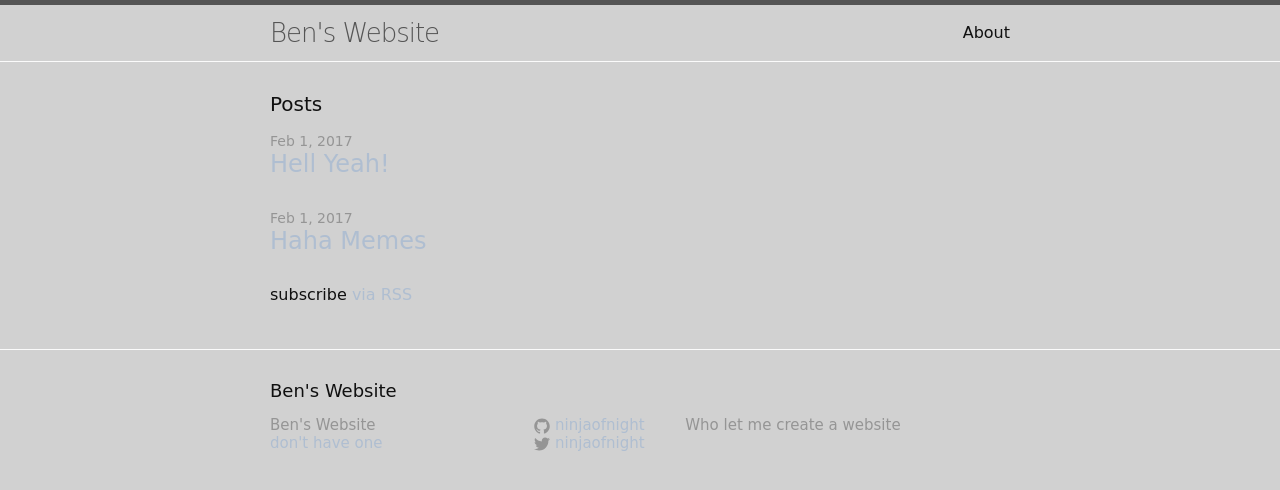
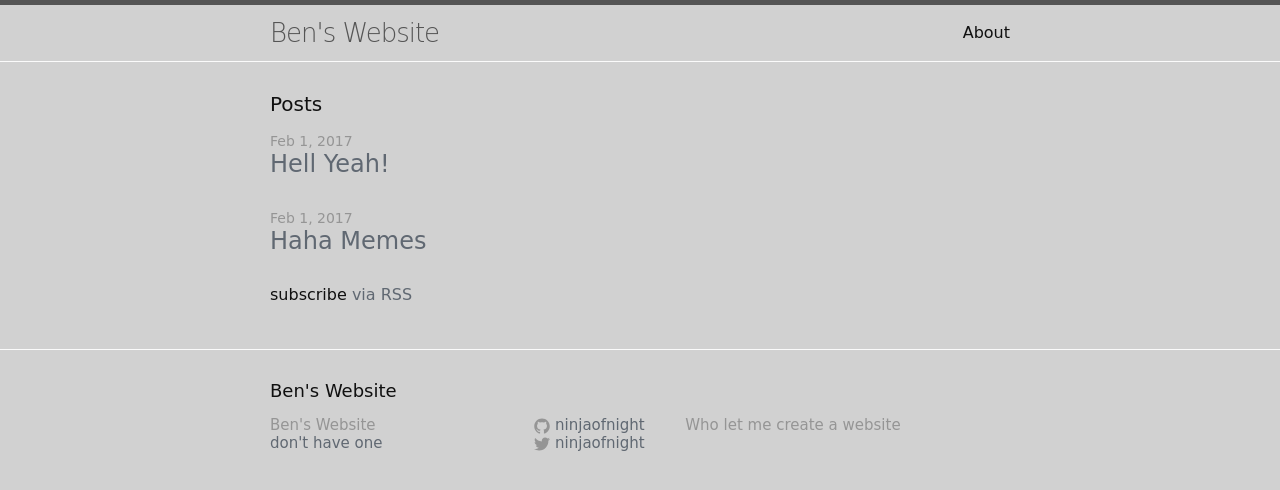
Before and after one commit to ninjaofnight/ninjaofnight.github.io, a Jekyll site: the page built from index.html, in a window 1280 px wide. Shown: the top 490 px of the page. Built offline with Jekyll 4.4.1, drawn with Linux system fonts in a browser that asks for light colours.

Commit message:
Update main.scss

```diff
--- a/css/main.scss
+++ b/css/main.scss
@@ -16,7 +16,7 @@ $spacing-unit:     30px;
 
 $text-color:       #101010;
 $background-color: #d1d1d1;
-$brand-color:      #afbed1;
+$brand-color:      #606872;
 
 $grey-color:       #959595;
 $grey-color-light: lighten($grey-color, 40%);
```
